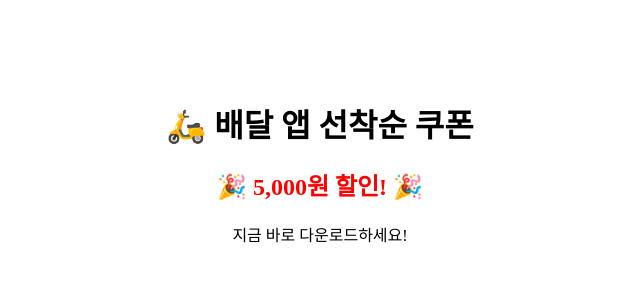
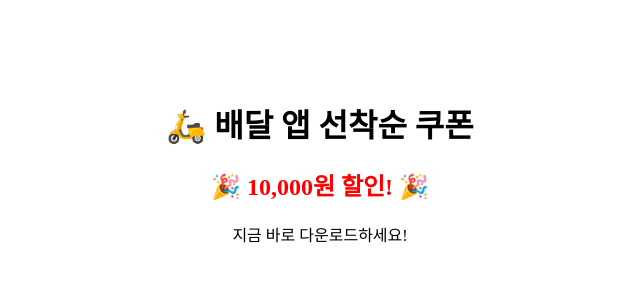
Before and after one commit to kihyeon09/my-coupon-app, a plain HTML site: page index.html in a window 1280 px wide. Shown: the whole page, without its empty margins (320-960 px from the left). Drawn offline with Linux system fonts and the light colour scheme.

Commit message:
Update discount amount in index.html

```diff
--- a/index.html
+++ b/index.html
@@ -5,7 +5,7 @@
 </head>
 <body style="text-align: center; margin-top: 100px;">
     <h1>🛵 배달 앱 선착순 쿠폰</h1>
-    <h2 style="color: red;">🎉 5,000원 할인! 🎉</h2>
+    <h2 style="color: red;">🎉 10,000원 할인! 🎉</h2>
     <p>지금 바로 다운로드하세요!</p>
 </body>
 </html>
```
